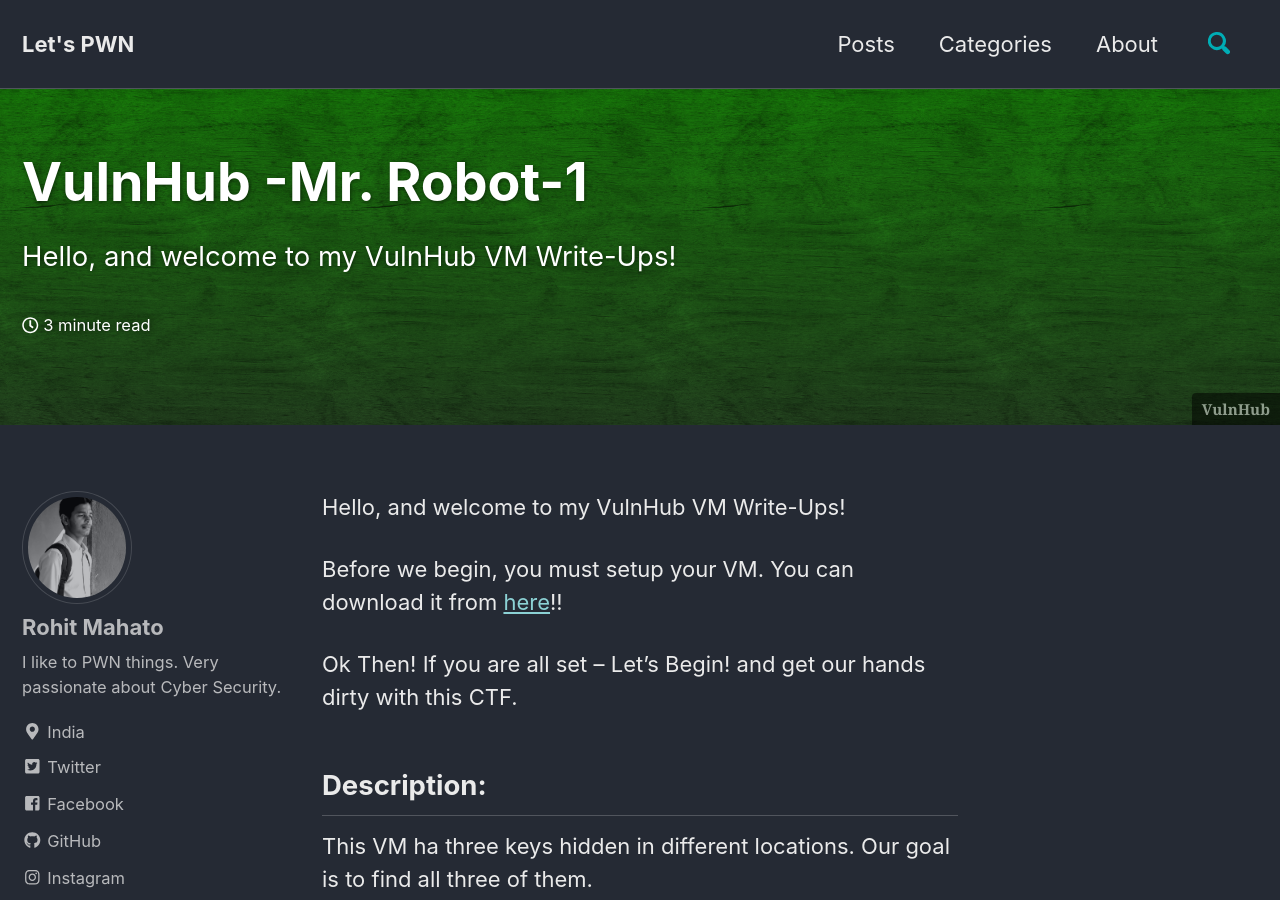
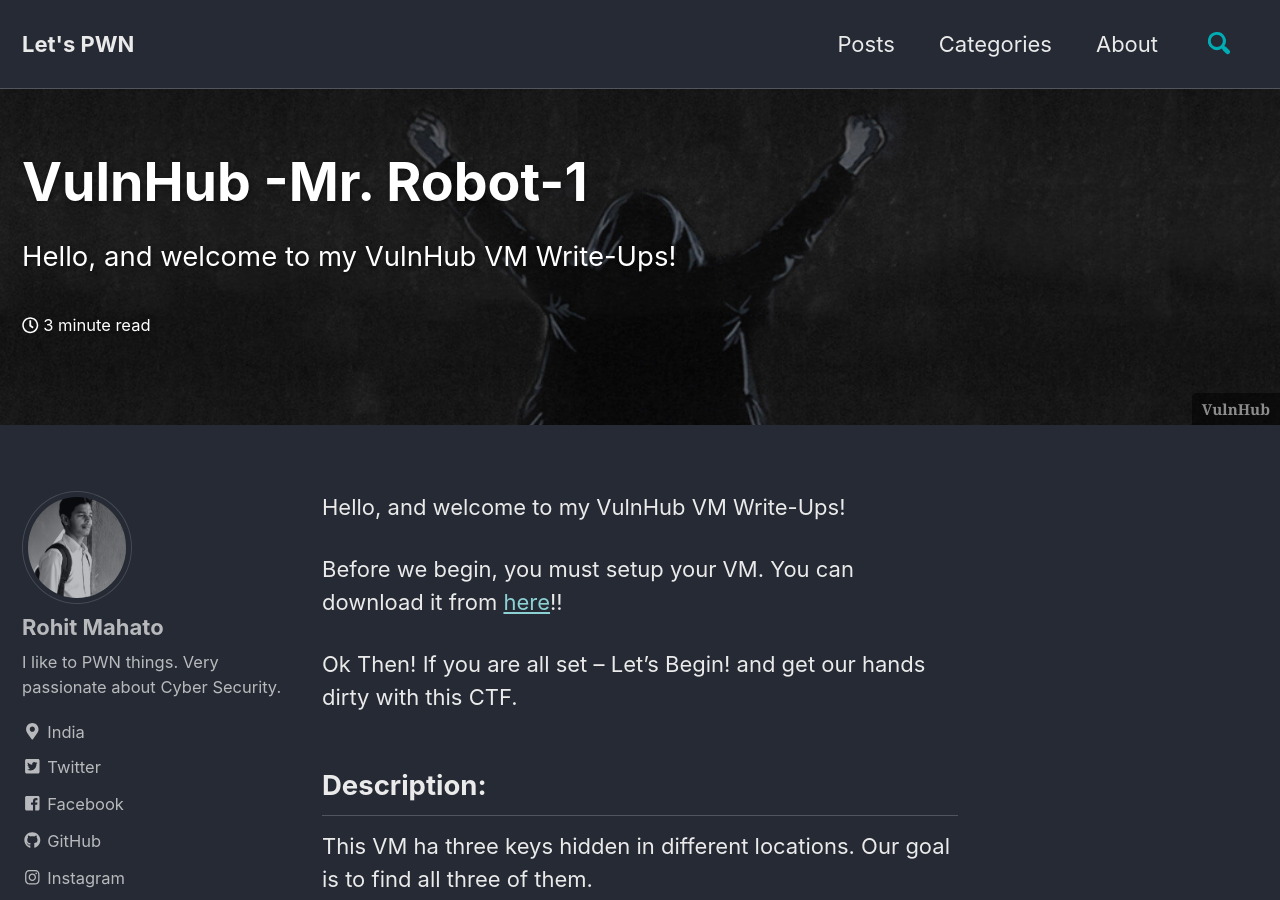
Before and after one commit to rkmsh/rkmsh.github.io, a Jekyll site: the page built from _posts/2019-02-18-mr_robot1.md, in a window 1280 px wide and 900 px high. Built offline with Jekyll 4.4.1, drawn with Linux system fonts in a browser that asks for light colours; cached includes are drawn as plain includes.

Commit message:
image edit

```diff
--- a/_posts/2019-02-18-mr_robot1.md
+++ b/_posts/2019-02-18-mr_robot1.md
@@ -3,7 +3,7 @@
 date: 2019-02-18
 title: "VulnHub -Mr. Robot-1"
 header:
-    overlay_image: /assets/images/ZenBGG.png
+    overlay_image: /assets/images/mr_robot1.png
     caption: "[__VulnHub__](https://www.vulnhub.com/entry/mr-robot-1,151/)"
 related: true
 comments: true
```
Also changed, not shown: assets/images/logo.png (deleted), assets/images/mr_robot1.png (added), assets/images/wall1.png (deleted).
